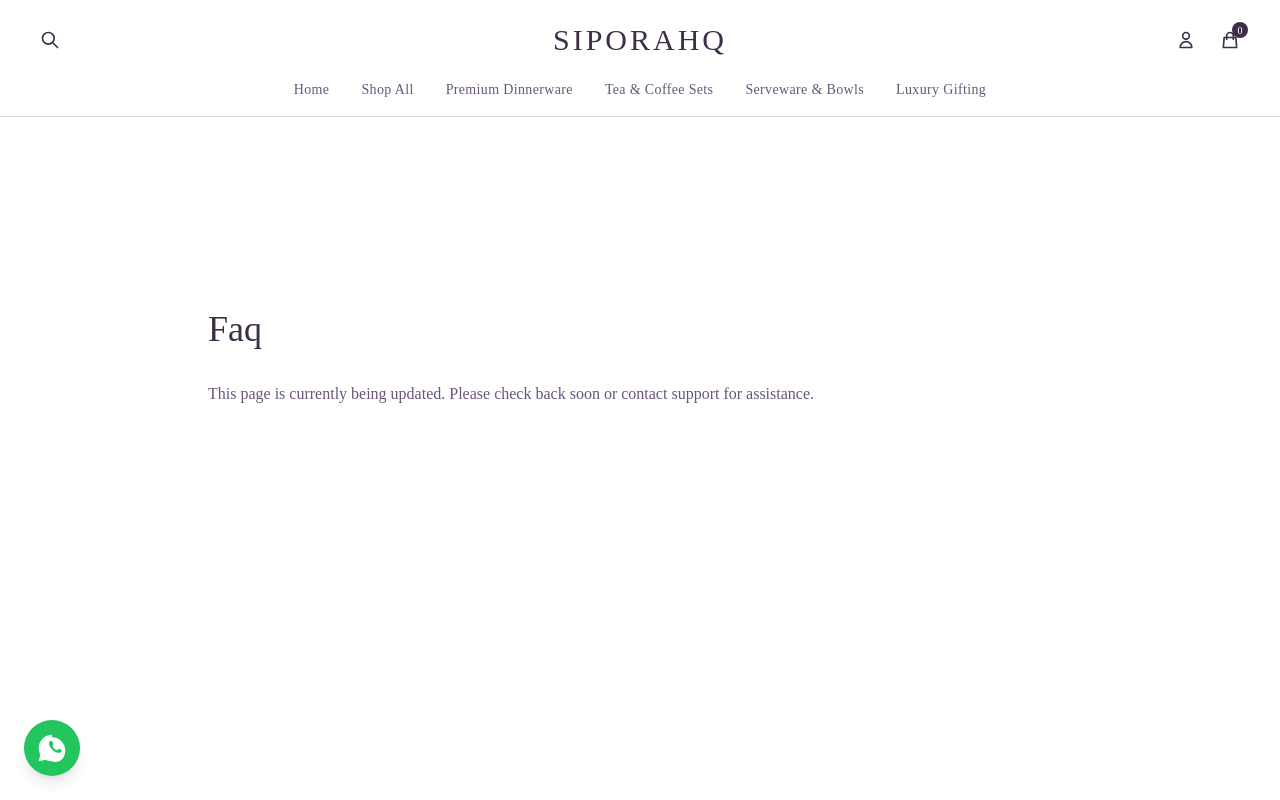
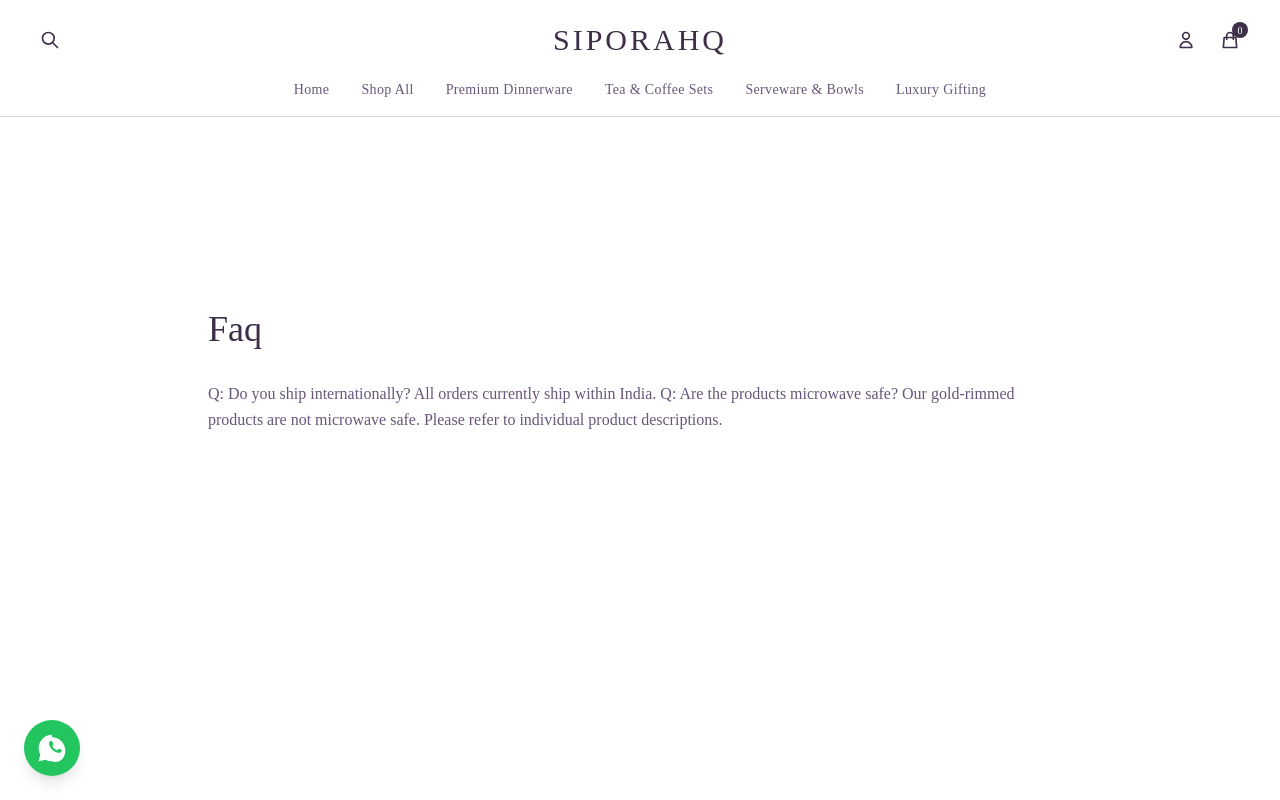
Before and after one commit to rhooda015/siphorahq-next, a Next.js app: page /faq in a window 1280 px wide. Shown: the top 800 px of the page. Built offline with nearby package versions, Linux system fonts and the light colour scheme.

Commit message:
Execute professional audit fixes: SEO, Favicon, Brand Consistency, Footer Content

```diff
--- a/src/app/about/page.tsx
+++ b/src/app/about/page.tsx
@@ -2,9 +2,9 @@
   return (
     <div className="max-w-4xl mx-auto py-20 px-4 min-h-[50vh]">
       <h1 className="font-serif text-4xl mb-8 text-[var(--color-primary)]">About</h1>
-      <p className="text-[var(--color-text-muted)] leading-relaxed">
-        This page is currently being updated. Please check back soon or contact support for assistance.
-      </p>
+      <div className="text-[var(--color-text-muted)] leading-relaxed whitespace-pre-line">
+        Welcome to SIPORAHQ. We are dedicated to bringing you the finest luxury porcelain, premium dinnerware, and aesthetic home decor. Our mission is to elevate your dining experience with timeless elegance.
+      </div>
     </div>
   );
 }
--- a/src/app/contact/page.tsx
+++ b/src/app/contact/page.tsx
@@ -2,9 +2,9 @@
   return (
     <div className="max-w-4xl mx-auto py-20 px-4 min-h-[50vh]">
       <h1 className="font-serif text-4xl mb-8 text-[var(--color-primary)]">Contact</h1>
-      <p className="text-[var(--color-text-muted)] leading-relaxed">
-        This page is currently being updated. Please check back soon or contact support for assistance.
-      </p>
+      <div className="text-[var(--color-text-muted)] leading-relaxed whitespace-pre-line">
+        Need help? Chat with our Concierge on WhatsApp at +91 9540027978 or email us at support@siporahq.com. We are available Monday to Saturday, 10 AM to 7 PM.
+      </div>
     </div>
   );
 }
--- a/src/app/faq/page.tsx
+++ b/src/app/faq/page.tsx
@@ -2,9 +2,13 @@
   return (
     <div className="max-w-4xl mx-auto py-20 px-4 min-h-[50vh]">
       <h1 className="font-serif text-4xl mb-8 text-[var(--color-primary)]">Faq</h1>
-      <p className="text-[var(--color-text-muted)] leading-relaxed">
-        This page is currently being updated. Please check back soon or contact support for assistance.
-      </p>
+      <div className="text-[var(--color-text-muted)] leading-relaxed whitespace-pre-line">
+        Q: Do you ship internationally?
+All orders currently ship within India.
+
+Q: Are the products microwave safe?
+Our gold-rimmed products are not microwave safe. Please refer to individual product descriptions.
+      </div>
     </div>
   );
 }
--- a/src/app/layout.tsx
+++ b/src/app/layout.tsx
@@ -10,8 +10,8 @@
 const lora = Lora({ subsets: ['latin'], weight: ['400', '500', '600', '700'], variable: '--font-lora', style: ['normal', 'italic'] });
 
 export const metadata = {
-  title: `${BRAND.name} | Luxury Indian Fashion & Ethnic Wear`,
-  description: 'Premium handcrafted luxury Indian fashion, festive kurtas, and silk sarees.',
+  title: `${BRAND.name} | Premium Porcelain & Luxury Home Decor`,
+  description: 'Elevate your dining experience with luxury porcelain dinnerware, aesthetic serveware, and premium home decor collections.',
 };
 
 export default function RootLayout({
@@ -33,13 +33,13 @@
                   "@id": `${BRAND.domain}/#organization`,
                   "name": BRAND.name,
                   "url": BRAND.domain,
-                  "description": `Premium handcrafted luxury Indian fashion. ${BRAND.name} specializes in festive kurtas, silk sarees, and occasion wear.`,
+                  "description": `Luxury home decor and premium tableware. ${BRAND.name} specializes in high-end porcelain dinner sets, serveware, and aesthetic gifting.`,
                   "knowsAbout": [
-                    "Luxury Fashion",
-                    "Indian Ethnic Wear",
-                    "Silk Sarees",
-                    "Designer Kurtas",
-                    "Bridal Lehengas"
+                    "Luxury Home Decor",
+                    "Premium Dinnerware",
+                    "Porcelain Tea Sets",
+                    "Aesthetic Serveware",
+                    "Luxury Gifting"
                   ],
                   "sameAs": [
                     BRAND.social.instagram,
@@ -75,8 +75,11 @@
           target="_blank"
           rel="noopener noreferrer"
           aria-label={`Chat with ${BRAND.name} Concierge on WhatsApp`}
-          className="fixed bottom-6 left-6 z-50 flex h-14 w-14 items-center justify-center rounded-full bg-green-500 text-white shadow-lg transition-transform hover:scale-110 hover:shadow-xl focus:outline-none focus:ring-4 focus:ring-green-300"
+          className="group fixed bottom-6 left-6 z-50 flex h-14 w-14 items-center justify-center rounded-full bg-green-500 text-white shadow-lg transition-transform hover:scale-110 hover:shadow-xl focus:outline-none focus:ring-4 focus:ring-green-300"
         >
+          <span className="absolute left-16 px-3 py-1 bg-white text-gray-800 text-xs font-sans font-medium rounded shadow-md opacity-0 group-hover:opacity-100 transition-opacity whitespace-nowrap pointer-events-none">
+            Chat with us
+          </span>
           {/* SVG Icon for WhatsApp */}
           <svg
             xmlns="http://www.w3.org/2000/svg"
--- a/src/app/privacy-policy/page.tsx
+++ b/src/app/privacy-policy/page.tsx
@@ -2,9 +2,9 @@
   return (
     <div className="max-w-4xl mx-auto py-20 px-4 min-h-[50vh]">
       <h1 className="font-serif text-4xl mb-8 text-[var(--color-primary)]">Privacy Policy</h1>
-      <p className="text-[var(--color-text-muted)] leading-relaxed">
-        This page is currently being updated. Please check back soon or contact support for assistance.
-      </p>
+      <div className="text-[var(--color-text-muted)] leading-relaxed whitespace-pre-line">
+        At SIPORAHQ, we take your privacy seriously. We only collect essential data to process your orders and improve your shopping experience. We never sell your data to third parties.
+      </div>
     </div>
   );
 }
--- a/src/app/refund-policy/page.tsx
+++ b/src/app/refund-policy/page.tsx
@@ -2,9 +2,9 @@
   return (
     <div className="max-w-4xl mx-auto py-20 px-4 min-h-[50vh]">
       <h1 className="font-serif text-4xl mb-8 text-[var(--color-primary)]">Refund Policy</h1>
-      <p className="text-[var(--color-text-muted)] leading-relaxed">
-        This page is currently being updated. Please check back soon or contact support for assistance.
-      </p>
+      <div className="text-[var(--color-text-muted)] leading-relaxed whitespace-pre-line">
+        We offer a 7-day return policy for unused products in their original packaging. In case of transit damage, please contact us within 24 hours of delivery with an unboxing video.
+      </div>
     </div>
   );
 }
--- a/src/app/shipping-returns/page.tsx
+++ b/src/app/shipping-returns/page.tsx
@@ -2,9 +2,9 @@
   return (
     <div className="max-w-4xl mx-auto py-20 px-4 min-h-[50vh]">
       <h1 className="font-serif text-4xl mb-8 text-[var(--color-primary)]">Shipping Returns</h1>
-      <p className="text-[var(--color-text-muted)] leading-relaxed">
-        This page is currently being updated. Please check back soon or contact support for assistance.
-      </p>
+      <div className="text-[var(--color-text-muted)] leading-relaxed whitespace-pre-line">
+        Enjoy Free Shipping on orders over Rs. 999. Standard delivery takes 3-5 business days. For express delivery options, please contact our support team.
+      </div>
     </div>
   );
 }
--- a/src/app/terms-of-service/page.tsx
+++ b/src/app/terms-of-service/page.tsx
@@ -2,9 +2,9 @@
   return (
     <div className="max-w-4xl mx-auto py-20 px-4 min-h-[50vh]">
       <h1 className="font-serif text-4xl mb-8 text-[var(--color-primary)]">Terms Of Service</h1>
-      <p className="text-[var(--color-text-muted)] leading-relaxed">
-        This page is currently being updated. Please check back soon or contact support for assistance.
-      </p>
+      <div className="text-[var(--color-text-muted)] leading-relaxed whitespace-pre-line">
+        By using the SIPORAHQ website, you agree to our terms of service. All designs and content are property of SIPORAHQ. Prices and availability are subject to change without notice.
+      </div>
     </div>
   );
 }
--- a/src/app/track-order/page.tsx
+++ b/src/app/track-order/page.tsx
@@ -2,9 +2,9 @@
   return (
     <div className="max-w-4xl mx-auto py-20 px-4 min-h-[50vh]">
       <h1 className="font-serif text-4xl mb-8 text-[var(--color-primary)]">Track Order</h1>
-      <p className="text-[var(--color-text-muted)] leading-relaxed">
-        This page is currently being updated. Please check back soon or contact support for assistance.
-      </p>
+      <div className="text-[var(--color-text-muted)] leading-relaxed whitespace-pre-line">
+        To track your order, please enter your Order ID and Email address on the tracking portal link sent to your email, or message our WhatsApp concierge.
+      </div>
     </div>
   );
 }
--- a/src/config/brand.ts
+++ b/src/config/brand.ts
@@ -1,5 +1,5 @@
 export const BRAND = {
-  name: "Siphora",
+  name: "SIPORAHQ",
   domain: "https://siporahq.com",
   social: {
     instagram: "https://instagram.com/siporahq",
```
Also changed, not shown: src/app/icon.png (added), 1 other file (tests, documents, lock files or other folders).
